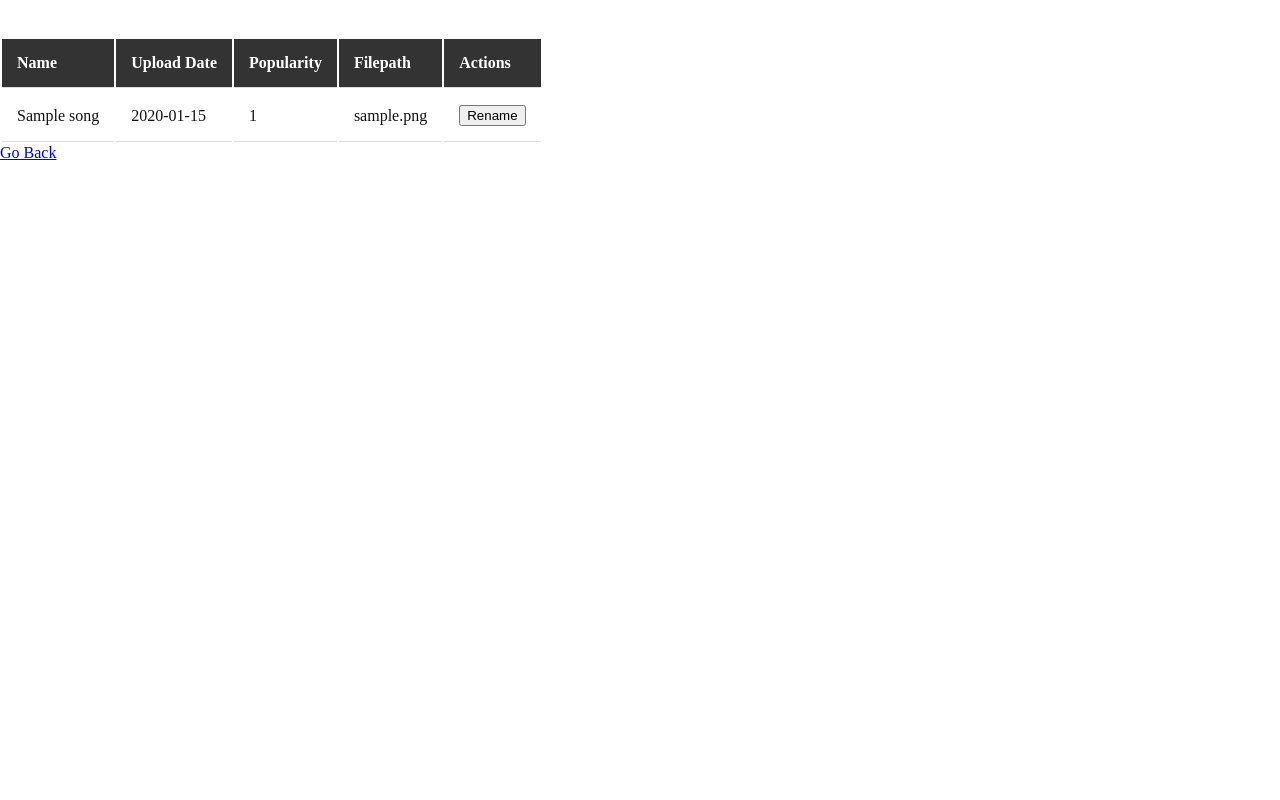
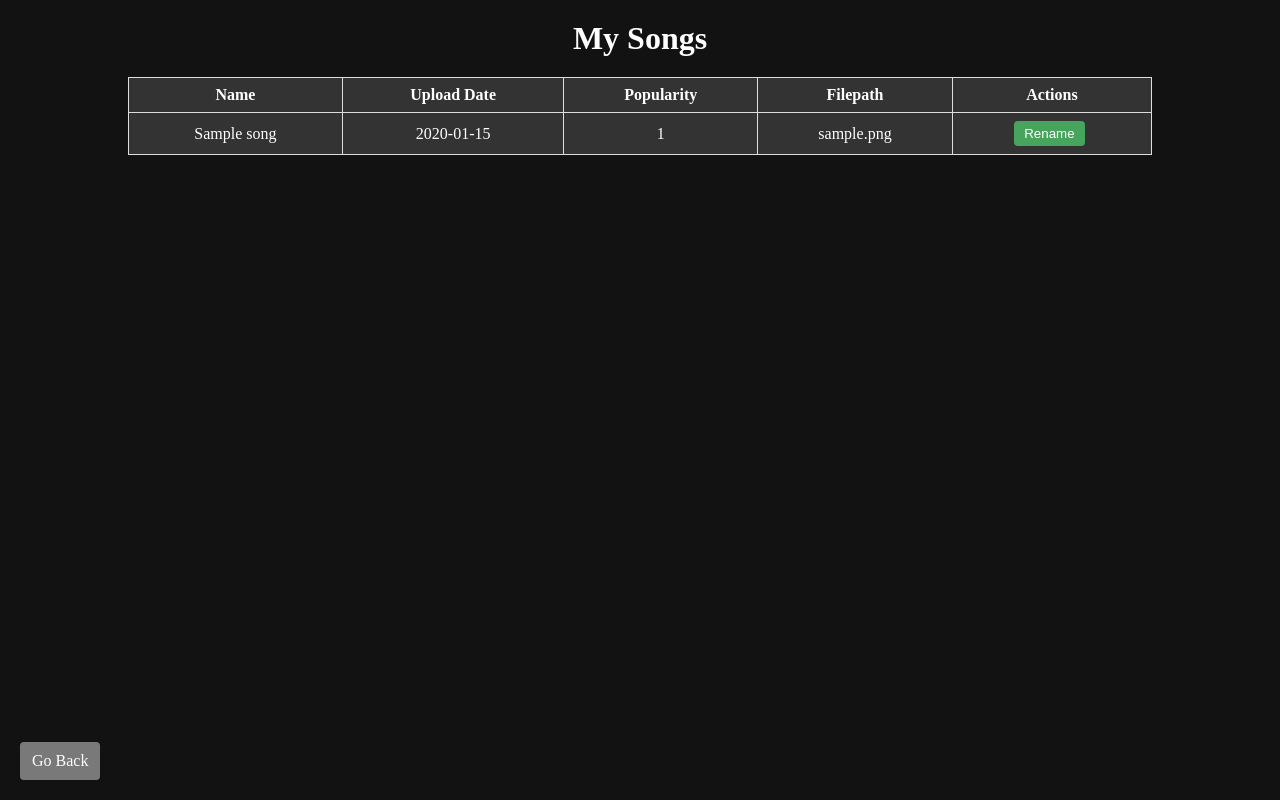
Before and after one commit to yale-cpsc-419-fa23/project-group-6, a Flask app: page /my-songs in a window 1280 px wide. Run offline with Flask 3, Linux system fonts and the light colour scheme; the visitor is signed in with stand-in values (Sample User, id 1); tables that the repository leaves empty hold one stand-in row (values such as "Sample post").

Commit message:
mySongs UI added

```diff
--- /dev/null
+++ b/app/views/static/mySongsStyles.css
@@ -0,0 +1,87 @@
+body, h1, h2, h3, ul, li {
+    margin: 0;
+    padding: 0;
+    color: #ffffff;
+}
+
+body {
+    background-color: #121212;
+}
+
+h1 {
+    text-align: center;
+    color: #ffffff;
+    margin: 20px 0;
+}
+
+#search-results {
+    width: 80%;
+    margin: 20px auto;
+    border-collapse: collapse;
+    text-align: center;
+}
+
+#search-results th, #search-results td {
+    border: 1px solid #ddd;
+    padding: 8px;
+    background-color: #333333;
+    color: #ffffff;
+}
+
+#search-results tr:nth-child(even) {
+    background-color: #454545;
+}
+
+.btn-rename, .btn-save, .btn-cancel {
+    padding: 5px 10px;
+    margin-right: 5px;
+    border-radius: 4px;
+    border: none;
+    cursor: pointer;
+    color: #ffffff;
+}
+
+.btn-rename {
+    background-color: #47a45c;
+}
+
+.btn-rename:hover {
+    background-color: #218838;
+}
+
+.btn-save, .btn-cancel {
+    background-color: #4a90e2;
+}
+
+.btn-save:hover, .btn-cancel:hover {
+    background-color: #357ab8;
+}
+
+.rename-input {
+    padding: 5px;
+    margin-right: 5px;
+    border-radius: 4px;
+    border: 2px solid #ccc;
+}
+
+.btn-secondary.btn-block {
+    background-color: #7a7979; /* Blue background color */
+    color: #ffffff; /* White text color */
+    text-align: center;
+    padding: 10px 12px; /* Reduced padding for a smaller button */
+    border-radius: 4px; /* Adjusted border radius for a smaller button */
+    display: block;
+    width: auto; /* Auto width for content fit */
+    margin: 10px; /* Adjusted margin */
+    text-decoration: none;
+    font-size: 16px; /* Smaller font size */
+    border: none;
+    transition: background-color 0.3s ease;
+    position: absolute;
+    left: 10px; /* Positioning a bit away from the corner */
+    bottom: 10px;
+}
+
+.btn-secondary.btn-block:hover {
+    background-color: #505051;
+}
--- a/app/views/templates/my_songs.html
+++ b/app/views/templates/my_songs.html
@@ -3,14 +3,9 @@
 <head>
     <meta charset="UTF-8">
     <title>My Songs</title>
-    <link rel="stylesheet" href="{{ url_for('static', filename='homeStyles.css') }}">
+    <link rel="stylesheet" href="{{ url_for('static', filename='mySongsStyles.css') }}">
     <script src="https://code.jquery.com/jquery-3.6.0.min.js"></script>
-    <style>
-        body {
-            background-color: #ffffff;
-            color: #121212;
-        }
-    </style>
+
 </head>
 <body>
     <h1>My Songs</h1>
```
